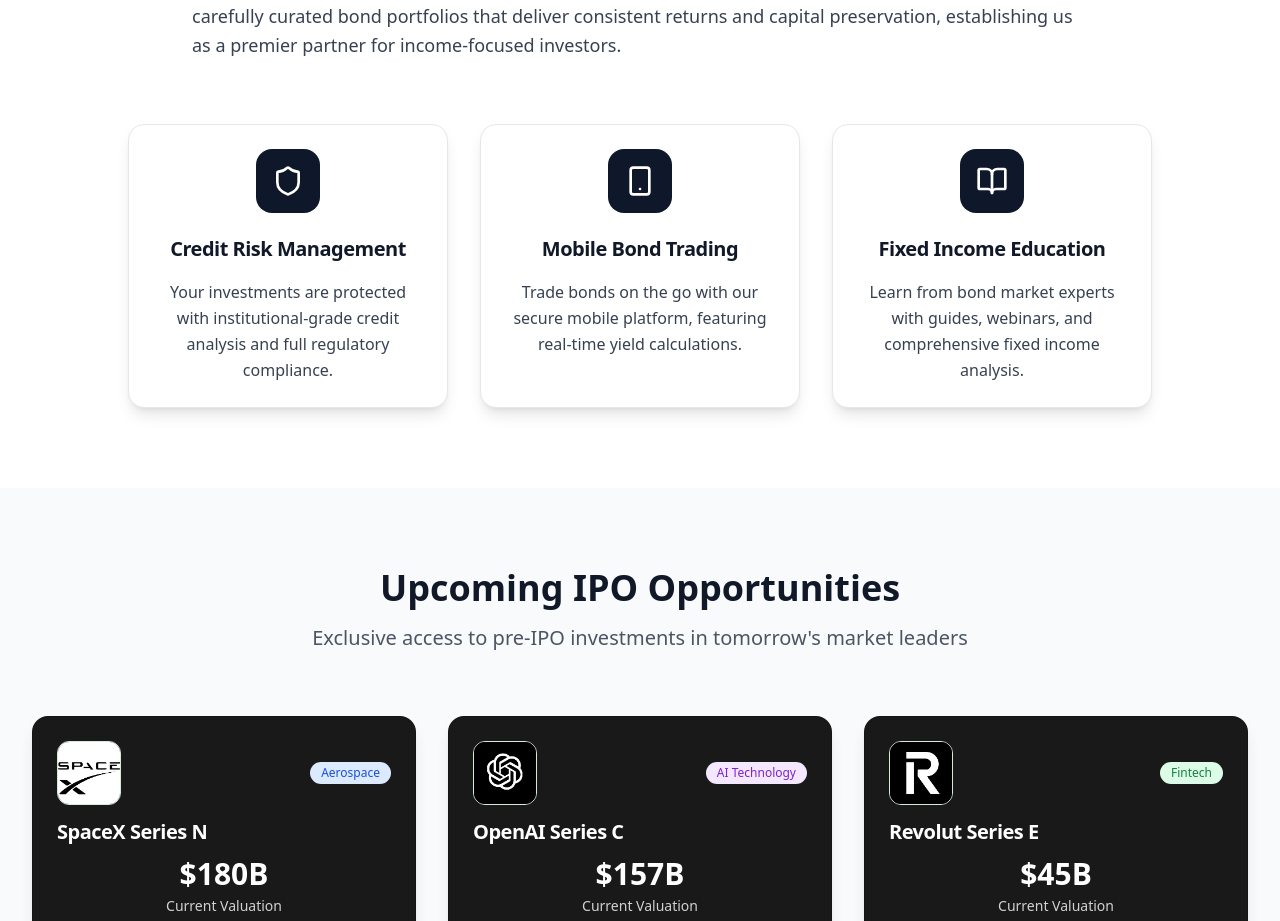
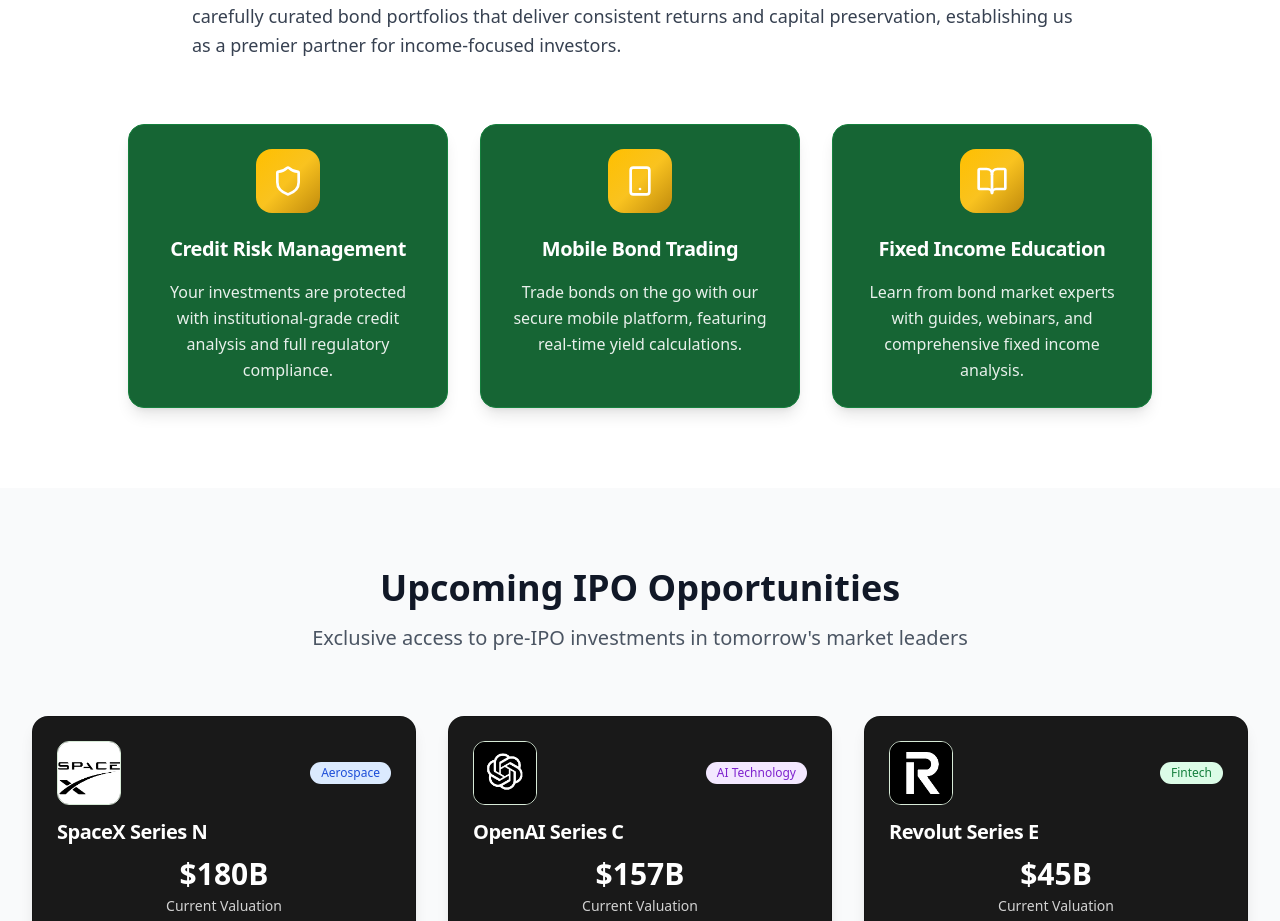
Before and after one commit to webdzignz/aussie-investor-vibe-shift, a React (Vite) app: page /private-equity in a window 1280 px wide. Shown: the part 1020-1941 px from the top of the page. Built offline with nearby package versions, Linux system fonts and the light colour scheme; a web font is replaced by a local one.

Commit message:
Fix styling on feature boxes
The styling for the three feature boxes has been corrected to ensure changes are only applied to the intended page, preventing unintended modifications on both the private equity and fixed income pages.

```diff
--- a/src/components/Features.tsx
+++ b/src/components/Features.tsx
@@ -76,18 +76,18 @@ const Features = ({ isFixedIncome = false }: { isFixedIncome?: boolean }) => {
             return (
               <Card
                 key={`${currentGroupIndex}-${index}`}
-                className="bg-white border border-gray-200 shadow-lg hover:shadow-xl transition-all duration-1000 rounded-2xl animate-fade-in"
+                className={`${isFixedIncome ? 'bg-white border border-gray-200' : 'bg-green-800 border border-green-700'} shadow-lg hover:shadow-xl transition-all duration-1000 rounded-2xl animate-fade-in`}
               >
                 <CardHeader className="text-center pb-4">
-                  <div className="w-16 h-16 bg-navy-900 rounded-2xl flex items-center justify-center mx-auto mb-4">
+                  <div className={`w-16 h-16 ${isFixedIncome ? 'bg-navy-900' : 'gold-gradient'} rounded-2xl flex items-center justify-center mx-auto mb-4`}>
                     <IconComponent className="w-8 h-8 text-white" />
                   </div>
-                  <CardTitle className="text-xl font-semibold text-gray-900">
+                  <CardTitle className={`text-xl font-semibold ${isFixedIncome ? 'text-gray-900' : 'text-white'}`}>
                     {feature.title}
                   </CardTitle>
                 </CardHeader>
                 <CardContent className="text-center">
-                  <p className="text-gray-700 leading-relaxed">
+                  <p className={`${isFixedIncome ? 'text-gray-700' : 'text-white/90'} leading-relaxed`}>
                     {feature.description}
                   </p>
                 </CardContent>
```
